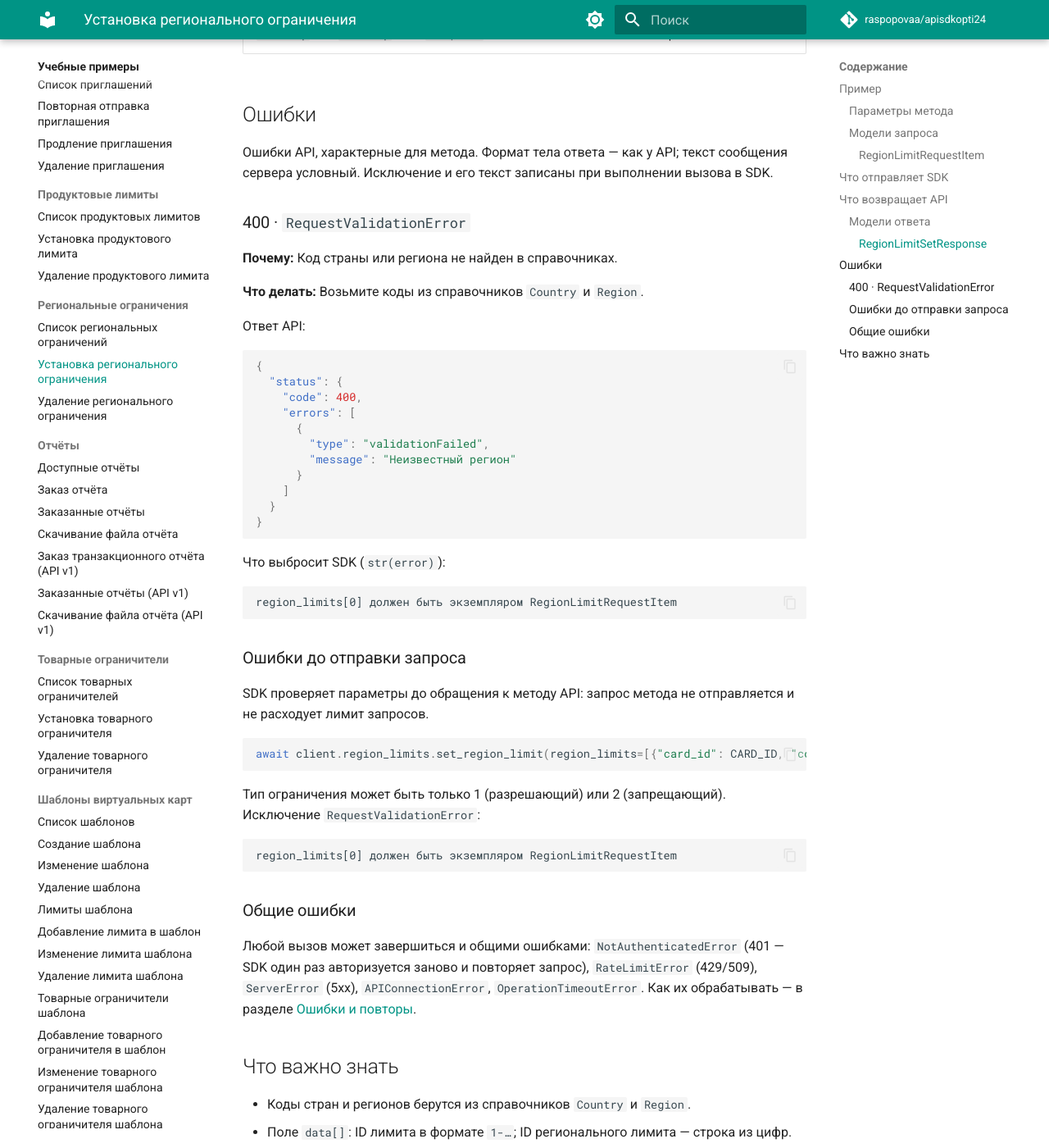
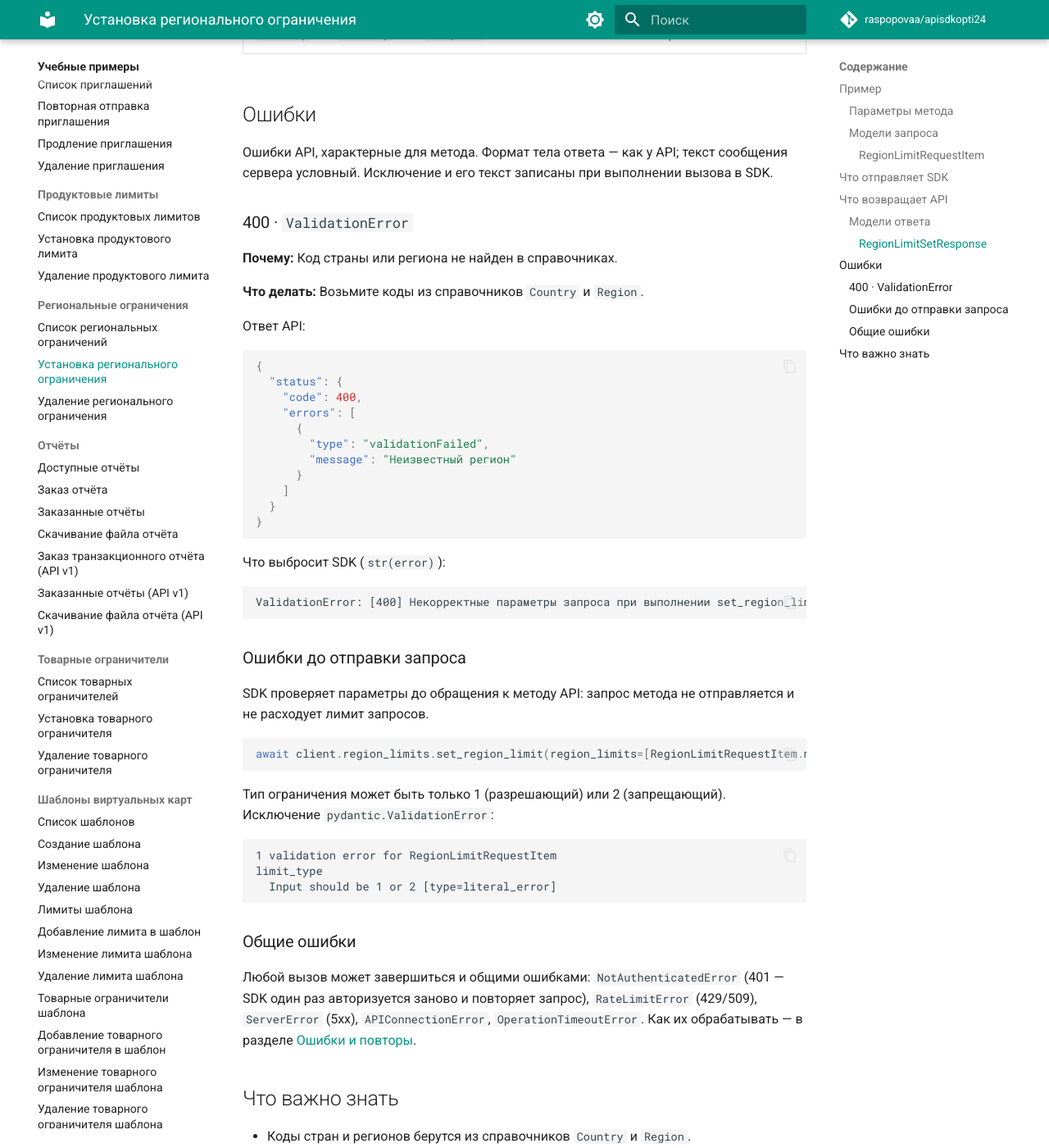
Before and after one commit to raspopovaa/apisdkopti24, an MkDocs documentation site: the page built from docs/examples/region_limits/set_region_limit.md, in a window 1280 px wide and 1400 px high, scrolled down 4721 px. Shown: the whole window at 82% size. Built offline with MkDocs 1.6.1 and Material for MkDocs 9.7.7, drawn with Linux system fonts in a browser that asks for light colours; comment, search, counter and statistics services are not loaded; the version menu is left out.

Commit message:
fix(restrictions): batch methods take models only; examples show real API errors
Correction to the previous commit: narrowing set_limit, set_restriction and
set_region_limit to request models was a deliberate design decision,
recorded in ALLOWED_SDK_PARAMETER_MIGRATIONS of the contract verifier; the
contract keeps the older "model | Mapping" signature. set_limit returns to
list[LimitRequestItem] and validates elements with validate_model_sequence,
so a non-model element raises RequestValidationError (no TypeError
anywhere). Decimal money, the early get_limits check and to_json_param stay.

The three tutorial examples passed dictionaries, so their "400" sections
recorded the SDK's own rejection instead of the server's response. The
error and invalid calls now pass Model.model_validate({...}), and the pages
show the real API errors and readable model messages.

get_restrictions checks the mutually exclusive card_id/group_id before
login and the billable request. Tests are adjusted to the models-only
decision and cover the new check, which fails on the previous code.

Co-Authored-By: Claude Opus 5.5 <noreply@anthropic.com>

````diff
--- a/docs/examples/region_limits/set_region_limit.md
+++ b/docs/examples/region_limits/set_region_limit.md
@@ -158,7 +158,7 @@ ID ограничений: 6358201
 
 Ошибки API, характерные для метода. Формат тела ответа — как у API; текст сообщения сервера условный. Исключение и его текст записаны при выполнении вызова в SDK.
 
-### 400 · `RequestValidationError`
+### 400 · `ValidationError`
 
 **Почему:** Код страны или региона не найден в справочниках.
 
@@ -183,7 +183,7 @@ ID ограничений: 6358201
 Что выбросит SDK (`str(error)`):
 
 ```text
-region_limits[0] должен быть экземпляром RegionLimitRequestItem
+ValidationError: [400] Некорректные параметры запроса при выполнении set_region_limit Сообщение сервера: Неизвестный регион. Подсказка: Проверьте структуру запроса и корректность передаваемых параметров.
 ```
 
 ### Ошибки до отправки запроса
@@ -191,13 +191,15 @@ region_limits[0] должен быть экземпляром RegionLimitRequest
 SDK проверяет параметры до обращения к методу API: запрос метода не отправляется и не расходует лимит запросов.
 
 ```python
-await client.region_limits.set_region_limit(region_limits=[{"card_id": CARD_ID, "country": "RUS", "limit_type": 3}])
+await client.region_limits.set_region_limit(region_limits=[RegionLimitRequestItem.model_validate({"card_id": CARD_ID, "country": "RUS", "limit_type": 3})])
 ```
 
-Тип ограничения может быть только 1 (разрешающий) или 2 (запрещающий). Исключение `RequestValidationError`:
+Тип ограничения может быть только 1 (разрешающий) или 2 (запрещающий). Исключение `pydantic.ValidationError`:
 
 ```text
-region_limits[0] должен быть экземпляром RegionLimitRequestItem
+1 validation error for RegionLimitRequestItem
+limit_type
+  Input should be 1 or 2 [type=literal_error]
 ```
 
 ### Общие ошибки
````
Also changed, not shown: CHANGELOG.md (+6 -4 lines), docs/examples/limits/set_limit.md (+3 -3 lines), docs/examples/restrictions/set_restriction.md (+7 -5 lines), docs/methods/limits.md (+1 -1 lines), 7 other files.
